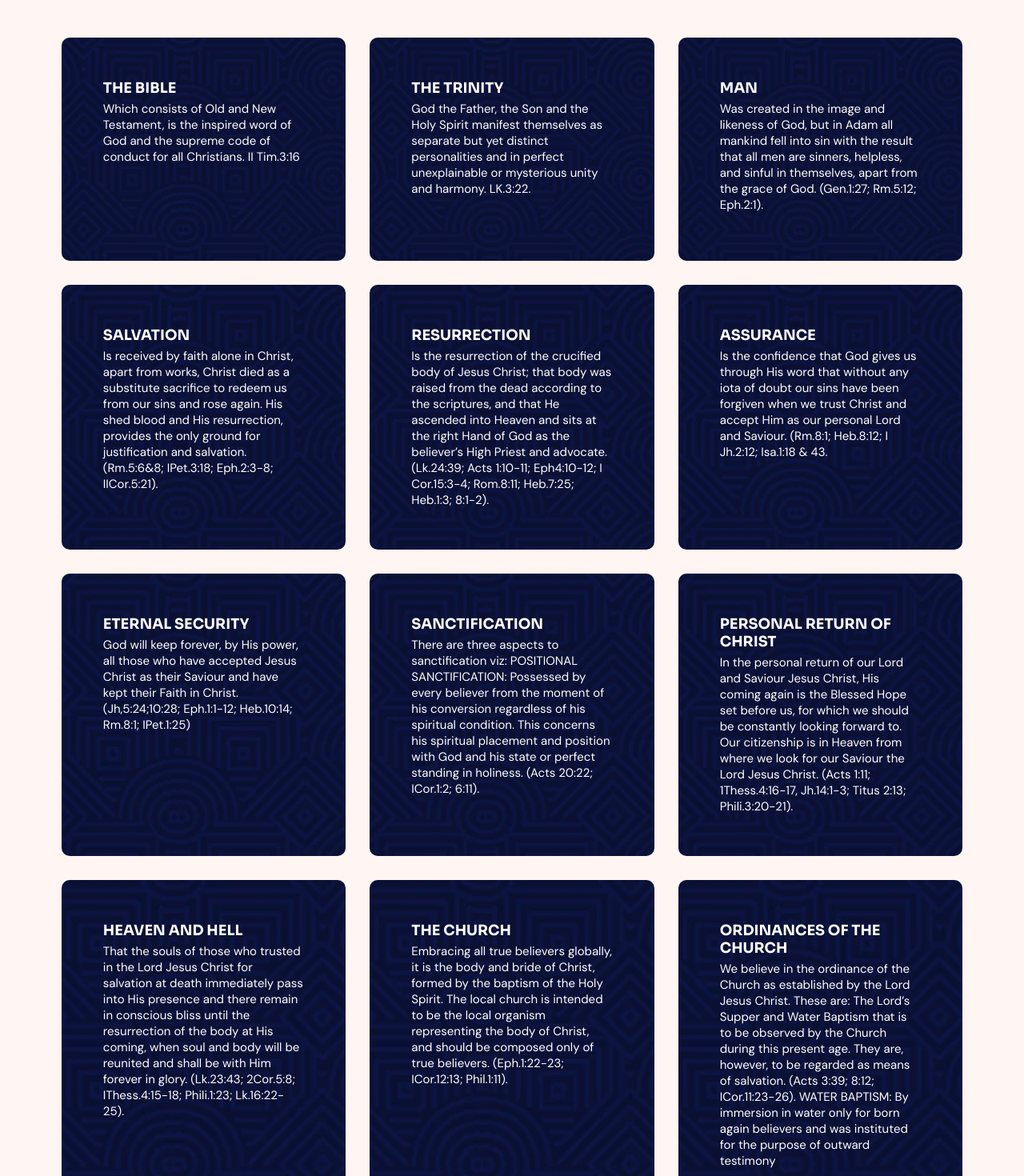
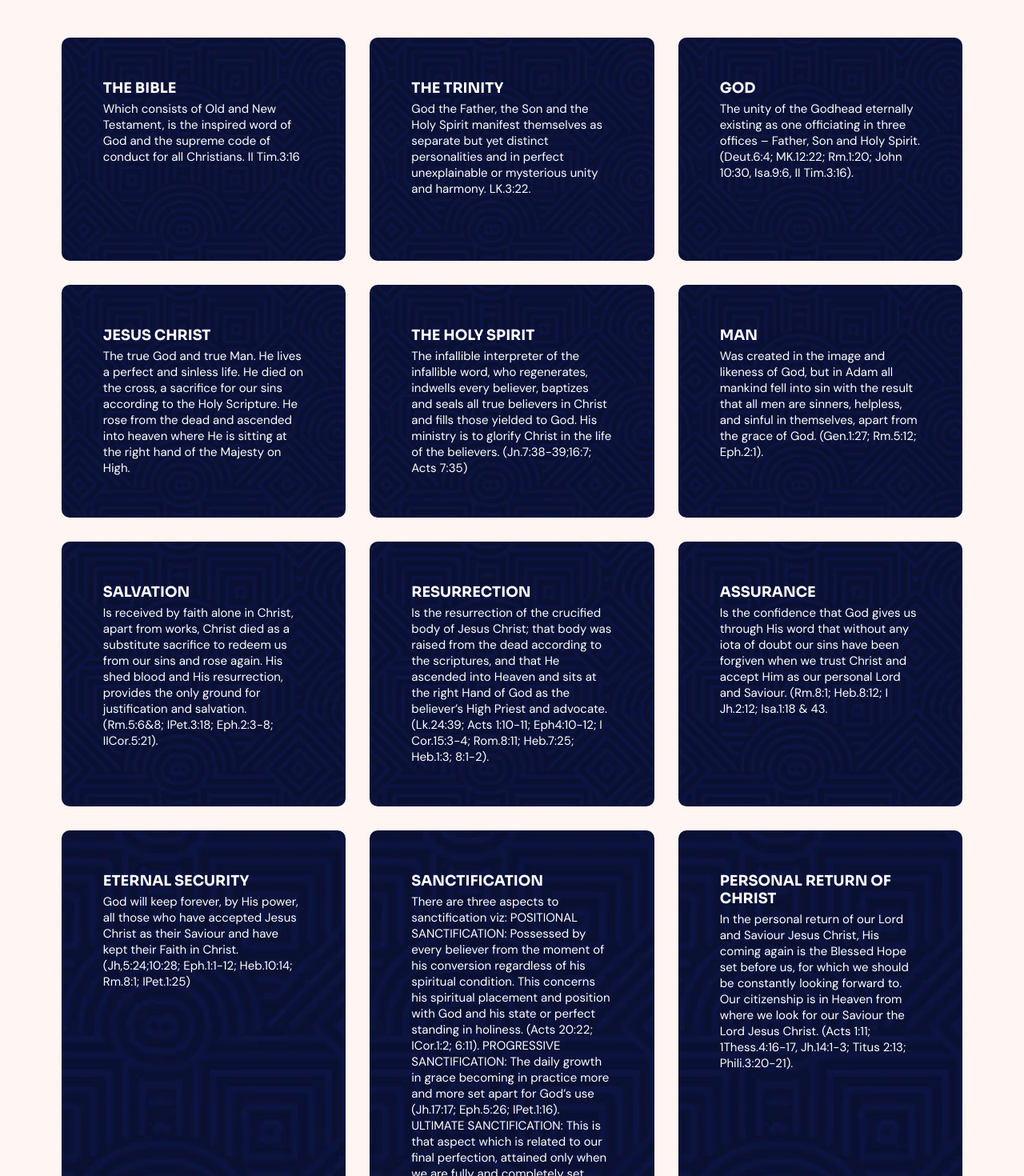
Before and after one commit to umadmego/umadmego, a Next.js app: page /about in a window 1280 px wide. Shown: the part 2420-3890 px from the top of the page at 80% size. Built offline with nearby package versions, Linux system fonts and the light colour scheme.

Commit message:
all events list

```diff
--- a/src/common/Pagination/index.tsx
+++ b/src/common/Pagination/index.tsx
@@ -15,7 +15,7 @@ export default function Pagination({
 
   return (
     <>
-			<div className='flex flex-col items-center mt-10'>
+      <div className='flex flex-col items-center mt-20'>
         <span className='text-sm text-gray-700 dark:text-gray-400'>
           Showing page{' '}
           <span className='font-semibold text-gray-900 dark:text-white'>{page}</span> of{' '}
--- a/src/components/aboutPage/StatementOfFaithSection/data.ts
+++ b/src/components/aboutPage/StatementOfFaithSection/data.ts
@@ -13,6 +13,21 @@ export const faithDeclarations: FaithType[] = [
     title: 'THE TRINITY',
     description:
       'God the Father, the Son and the Holy Spirit manifest themselves as separate but yet distinct personalities and in perfect unexplainable or mysterious unity and harmony. LK.3:22.',
+  },
+  {
+    title: 'GOD',
+    description:
+      'The unity of the Godhead eternally existing as one officiating in three offices – Father, Son and Holy Spirit. (Deut.6:4; MK.12:22; Rm.1:20; John 10:30, Isa.9:6, II Tim.3:16).',
+  },
+  {
+    title: 'JESUS CHRIST',
+    description:
+      'The true God and true Man. He lives a perfect and sinless life. He died on the cross, a sacrifice for our sins according to the Holy Scripture. He rose from the dead and ascended into heaven where He is sitting at the right hand of the Majesty on High.',
+  },
+  {
+    title: 'THE HOLY SPIRIT',
+    description:
+      'The infallible interpreter of the infallible word, who regenerates, indwells every believer, baptizes and seals all true believers in Christ and fills those yielded to God. His ministry is to glorify Christ in the life of the believers. (Jn.7:38-39;16:7; Acts 7:35)',
   },
   {
     title: 'MAN',
@@ -42,7 +57,7 @@ export const faithDeclarations: FaithType[] = [
   {
     title: 'SANCTIFICATION',
     description:
-      'There are three aspects to sanctification viz: POSITIONAL SANCTIFICATION: Possessed by every believer from the moment of his conversion regardless of his spiritual condition. This concerns his spiritual placement and position with God and his state or perfect standing in holiness. (Acts 20:22; ICor.1:2; 6:11).',
+      'There are three aspects to sanctification viz: POSITIONAL SANCTIFICATION: Possessed by every believer from the moment of his conversion regardless of his spiritual condition. This concerns his spiritual placement and position with God and his state or perfect standing in holiness. (Acts 20:22; ICor.1:2; 6:11). PROGRESSIVE SANCTIFICATION: The daily growth in grace becoming in practice more and more set apart for God’s use (Jh.17:17; Eph.5:26; IPet.1:16). ULTIMATE SANCTIFICATION: This is that aspect which is related to our final perfection, attained only when we are fully and completely set apart to God in Heaven. He will remove us from the presence of sin and present us faultless before the presence of His Glory. (IThess.5:23-25; Phil.3:20-21; IJh.3:2-3)',
   },
   {
     title: 'PERSONAL RETURN OF CHRIST',
@@ -52,7 +67,7 @@ export const faithDeclarations: FaithType[] = [
   {
     title: 'HEAVEN AND HELL',
     description:
-      'That the souls of those who trusted in the Lord Jesus Christ for salvation at death immediately pass into His presence and there remain in conscious bliss until the resurrection of the body at His coming, when soul and body will be reunited and shall be with Him forever in glory. (Lk.23:43; 2Cor.5:8; IThess.4:15-18; Phili.1:23; Lk.16:22-25).',
+      'That the souls of those who trusted in the Lord Jesus Christ for salvation at death immediately pass into His presence and there remain in conscious bliss until the resurrection of the body at His coming, when soul and body will be reunited and shall be with Him forever in glory. (Lk.23:43; 2Cor.5:8; IThess.4:15-18; Phili.1:23; Lk.16:22-25). Hell is a place of eternal punishment for the devil, his cohorts and humans that refused the lordship of Jesus Christ as the Saviour. Isa 5:14, Matt 5: 10,28, Luke 10:15, James 3:5, II peter 2:4, Rev 20:13-14.',
   },
   {
     title: 'THE CHURCH',
@@ -62,7 +77,17 @@ export const faithDeclarations: FaithType[] = [
   {
     title: 'ORDINANCES OF THE CHURCH',
     description:
-      'We believe in the ordinance of the Church as established by the Lord Jesus Christ. These are: The Lord’s Supper and Water Baptism that is to be observed by the Church during this present age. They are, however, to be regarded as means of salvation. (Acts 3:39; 8:12; ICor.11:23-26). WATER BAPTISM: By immersion in water only for born again believers and was instituted for the purpose of outward testimony',
+      'We believe in the ordinance of the Church as established by the Lord Jesus Christ. These are: The Lord’s Supper and Water Baptism that is to be observed by the Church during this present age. They are, however, to be regarded as means of salvation. (Acts 3:39; 8:12; ICor.11:23-26).',
+  },
+  {
+    title: 'WATER BAPTISM',
+    description:
+      'By immersion in water only for born again believers and was instituted for the purpose of outward testimony (Mk.16:15; Matt.3:13-17; Acts 8:38-39; Rm.6:3-4)',
+  },
+  {
+    title: 'THE HOLY COMMUNION',
+    description:
+      'It was instituted by Christ and commanded to be followed by the Church. It is a Christian’s duty and privilege to remember the Lord’s death until He comes. (Matt.26:26-28; ICor.10:14-17; ICor.11:23-25)',
   },
   {
     title: 'CHRISTIAN LIFE',
@@ -72,6 +97,6 @@ export const faithDeclarations: FaithType[] = [
   {
     title: 'MARRIAGE',
     description:
-      'We believe that marriage is the most honourable relationship, institution and covenant a person could enter into. Its high regard for the laws of God, its benefits and obligations are fully and clearly set forth in the Holy Scripture. It is so Holy that Christ compares it with the mystical union of Himself and the Church. (Heb.13:14; Eph.5:22-23).',
+      'We believe that marriage is the most honourable relationship, institution and covenant a person could enter into. Its high regard for the laws of God, its benefits and obligations are fully and clearly set forth in the Holy Scripture. It is so Holy that Christ compares it with the mystical union of Himself and the Church. (Heb.13:14; Eph.5:22-23). Also, we must take precaution and care to see it also as a civil institution. For it to be legal, it must be performed by a recognized licensed or an ordained minister of God.',
   },
 ];
--- /dev/null
+++ b/src/components/eventPage/EventList.tsx
@@ -0,0 +1,76 @@
+import { appAxios } from '@/api/axios';
+import LoadingIndicator from '@/common/LoadingIndicator/LoadingIndicator';
+import Pagination from '@/common/Pagination';
+import { sendCatchFeedback } from '@/functions/feedback';
+import { EventType } from '@/types/types';
+import Image from 'next/image';
+import React, { useState } from 'react';
+import BrandImage from '@/assets/brand/logo.png';
+
+const EventList = () => {
+  const [page, setPage] = useState(1);
+  const [loading, setLoading] = useState(true);
+  const [events, setEvents] = useState<EventType[] | undefined>(undefined);
+  const [totalResults, setTotalResults] = React.useState(0);
+
+  const getEventsCall = async () => {
+    try {
+      setLoading(true);
+      const response = await appAxios.get(`/event?page=${page || 1}`);
+      setEvents(response.data.data.data);
+      setTotalResults(response.data.data?.totalResults);
+    } catch (error: any) {
+      sendCatchFeedback(error);
+    } finally {
+      setLoading(false);
+    }
+  };
+
+  React.useEffect(() => {
+    getEventsCall();
+  }, [page]);
+
+  return (
+    <>
+      <div className='pt-[98px] px-primary grid grid-cols-1 md:grid-cols-2 lg:grid-cols-3 gap-10'>
+        {loading ? (
+          <LoadingIndicator />
+        ) : events && events.length > 0 ? (
+          events.map((item) => (
+            <div key={item.id} className='w-full flex flex-col'>
+              <Image
+                src={item.poster || BrandImage}
+                alt='Event'
+                height={316}
+                width={600}
+                className='object-cover h-[316px] w-full rounded-[20px] mb-[25px]'
+                style={{
+                  boxShadow: '0px 15px 50px 0px rgba(143, 143, 143, 0.61);',
+                }}
+              />
+              <p className='text-primary font-bold text-[26px] font-secondary mb-[10px]'>
+                {item.name}
+              </p>
+              <p className='text-xl mb-4'>{new Date(item.date).toDateString()}</p>
+              <p
+                className='text-2xl'
+                dangerouslySetInnerHTML={{
+                  __html: item.description,
+                }}
+              />
+            </div>
+          ))
+        ) : (
+          <p className='text-center'>No event found</p>
+        )}
+      </div>
+      <div className='w-full justify-center flex pb-[98px]'>
+        {!loading && events && events.length > 0 && (
+          <Pagination page={page} totalResults={totalResults} setPage={setPage} />
+        )}
+      </div>
+    </>
+  );
+};
+
+export default EventList;
--- /dev/null
+++ b/src/components/eventPage/Header.tsx
@@ -0,0 +1,16 @@
+import React from 'react';
+
+const Header = () => {
+  return (
+    <header className='event-header-bg px-primary h-[205px] md:h-[305px] lg:h-[405px] flex flex-col items-center justify-center text-center gap-3 text-white'>
+      <h1 className='font-secondary font-bold text-2xl md:text-[32px] lg:text-[40px]'>
+        Our Events
+      </h1>
+      <p className='font-normal text-lg md:text-xl lg:text-2xl'>
+        Our mandate is to raise sons
+      </p>
+    </header>
+  );
+};
+
+export default Header;
--- /dev/null
+++ b/src/pages/events.tsx
@@ -0,0 +1,15 @@
+import EventList from '@/components/eventPage/EventList';
+import Header from '@/components/eventPage/Header';
+import AppLayout from '@/components/layout/AppLayout';
+import React from 'react';
+
+const EventsPage = () => {
+  return (
+    <AppLayout>
+      <Header />
+      <EventList />
+    </AppLayout>
+  );
+};
+
+export default EventsPage;
--- a/src/styles/backgrounds.css
+++ b/src/styles/backgrounds.css
@@ -61,3 +61,10 @@
   background-position: center;
 
 }
+
+.event-header-bg {
+  background-image: url(../assets/backgrounds/event-header.webp);
+  background-repeat: no-repeat;
+  background-size: cover;
+  background-position: center;
+}
```
Also changed, not shown: src/assets/backgrounds/event-header.webp (added). Lines whose indentation alone changed are shown as unchanged.
